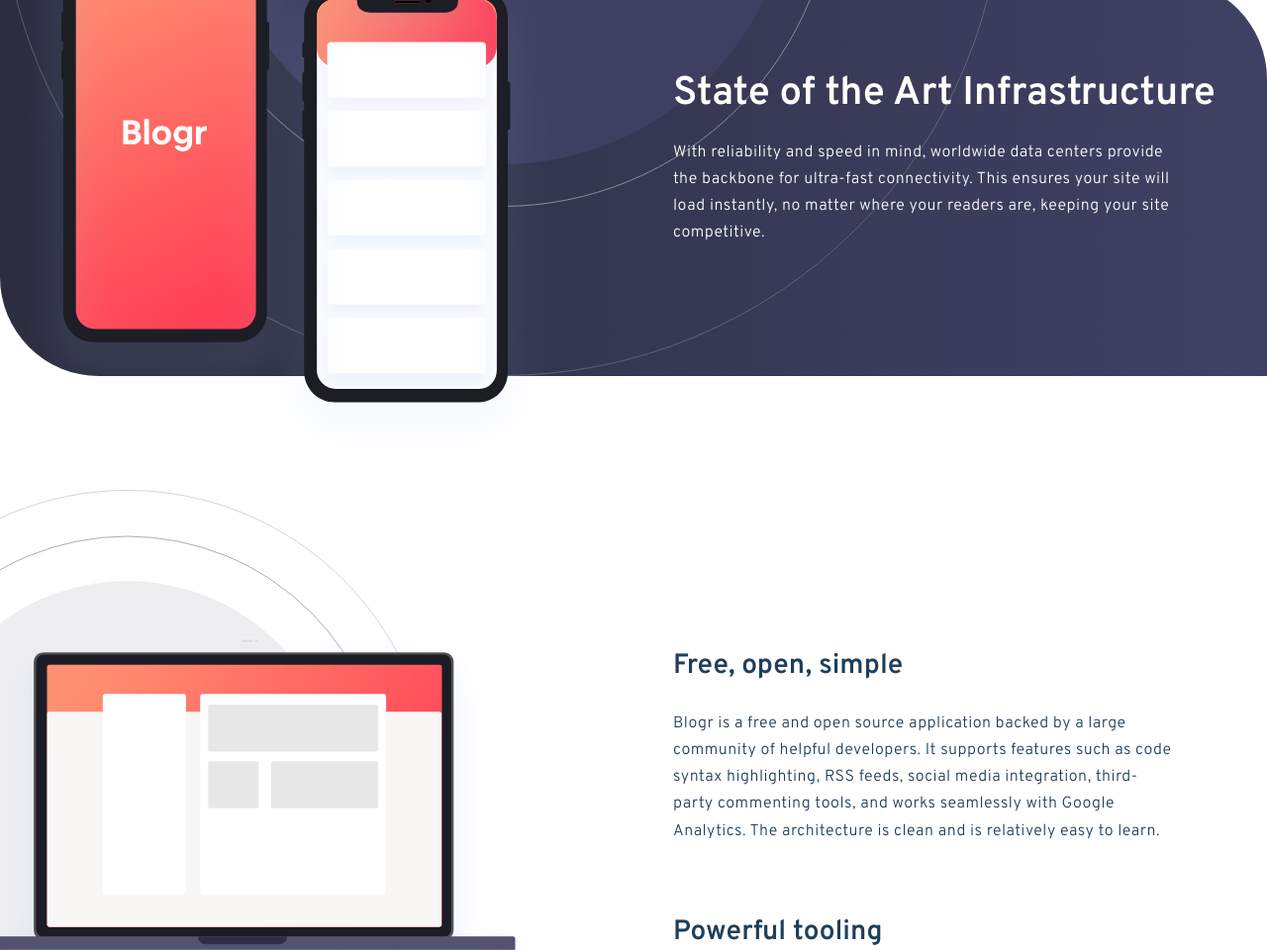
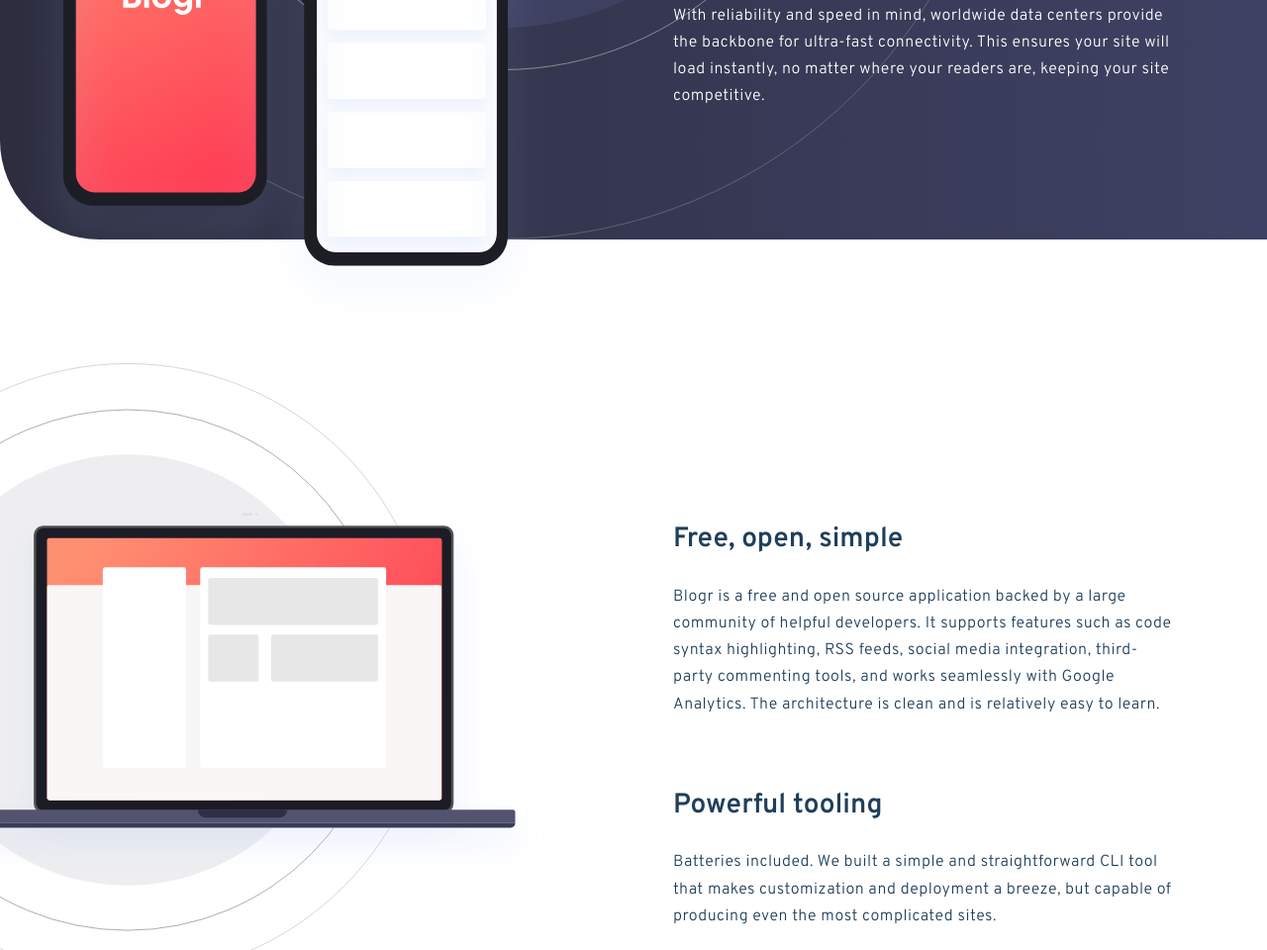
Before and after one commit to miroslavdurin/Blogr, a website built with Parcel: page index.html in a window 1280 px wide. Shown: the part 1840-2800 px from the top of the page at 99% size. Built offline with nearby package versions, Linux system fonts and the light colour scheme.

Commit message:
margin changes

```diff
--- a/sass/_about.scss
+++ b/sass/_about.scss
@@ -1,6 +1,6 @@
 .section__about{
-    margin-top: 27rem;
-    margin-bottom: -5rem;
+    margin-top: 28rem;
+    margin-bottom: -7rem;
 
     @media only screen and(min-width: $bp-big-screen) {
       margin-top: 40rem;
--- a/sass/_header.scss
+++ b/sass/_header.scss
@@ -6,7 +6,7 @@
     background-size: 170%;
     background-repeat: no-repeat;
     background-image:url('../images/bg-pattern-intro.svg'), $gradient-intro ;
-    padding: 6.3rem 15rem;
+    padding: 6.3rem 15rem 4.5rem;
     width: 100%;
     color: $color-white;
     border-radius: 0 0 0 100px;
--- a/sass/_state.scss
+++ b/sass/_state.scss
@@ -5,9 +5,13 @@
     background-position: bottom left;
     position: relative;
     border-radius: 0 100px 0 100px;
-    margin-top: 15rem;
+    margin-top: 3rem;
 
-    @media only screen and (max-width: $bp-large-2) {
+    @media only screen and(min-width: $bp-big-screen) {
+        margin-top: 10rem;
+    }
+
+    @media only screen and (max-width: $bp-medium-1) {
         margin-top: 10rem;
     }
 
```
Also changed, not shown: css/style.css.
